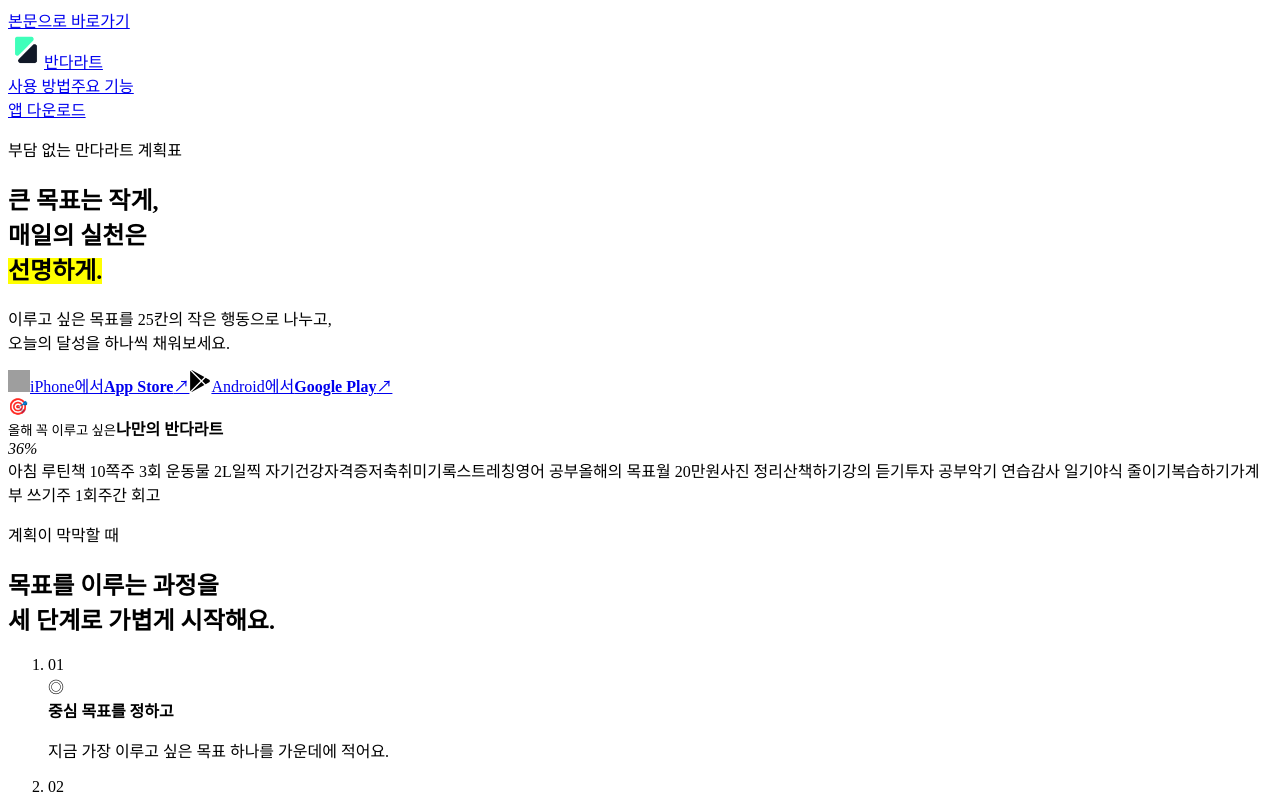
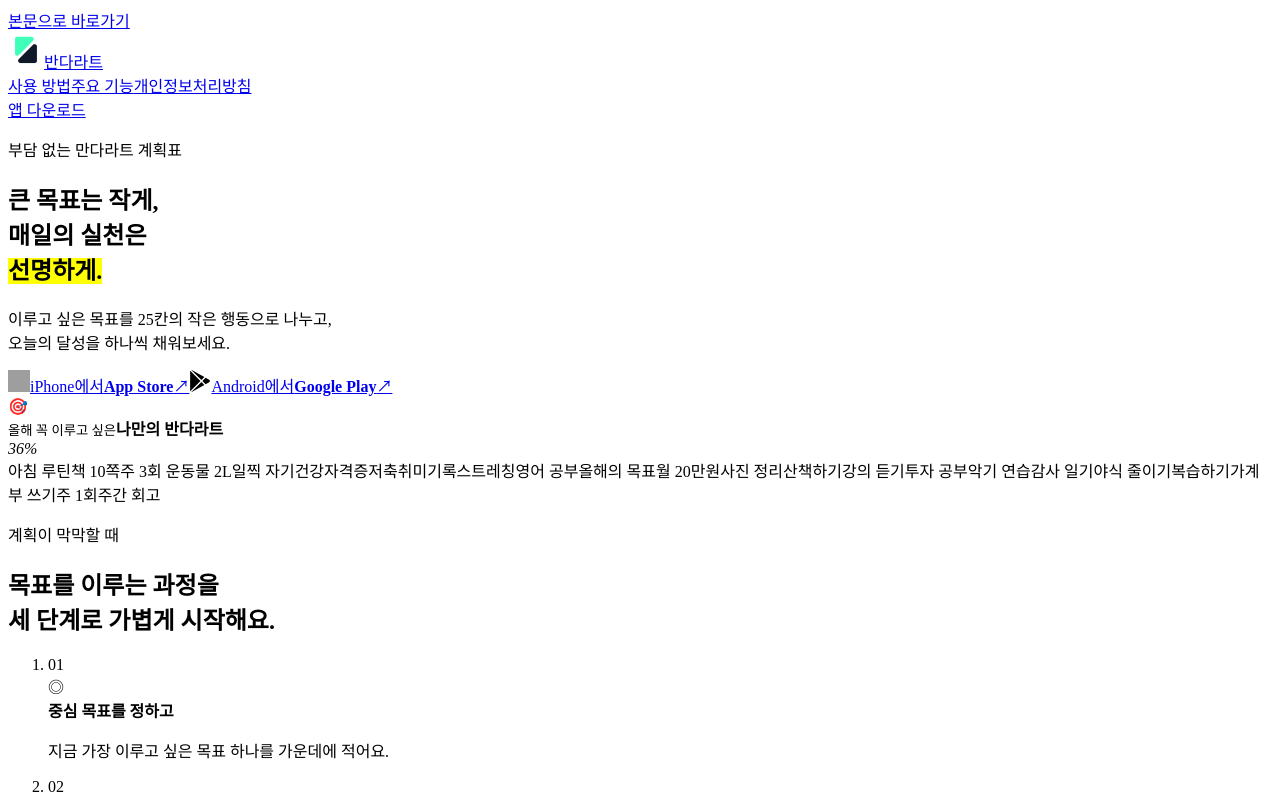
Before and after one commit to easyhooon/BandalArt-FE, a React (Vite) app: page / in a window 1280 px wide. Shown: the top 799 px of the page. Built offline with nearby package versions, Linux system fonts and the light colour scheme; grey boxes are pictures that could not be loaded; the HTML template or start-up script is replaced by a standard one; a web font is replaced by a local one.

Commit message:
feat: 상단에 개인정보처리방침 링크 추가
랜딩 페이지 상단 메뉴에서 개인정보처리방침을 바로 찾을 수 있도록 공개 페이지 링크를 추가합니다.

```diff
--- a/src/App.tsx
+++ b/src/App.tsx
@@ -107,6 +107,7 @@
           <nav className="header-nav" aria-label="주요 메뉴">
             <a href="#how">사용 방법</a>
             <a href="#features">주요 기능</a>
+            <a href="/privacy">개인정보처리방침</a>
           </nav>
           <a className="header-cta" href="#download">앱 다운로드</a>
         </div>
```
